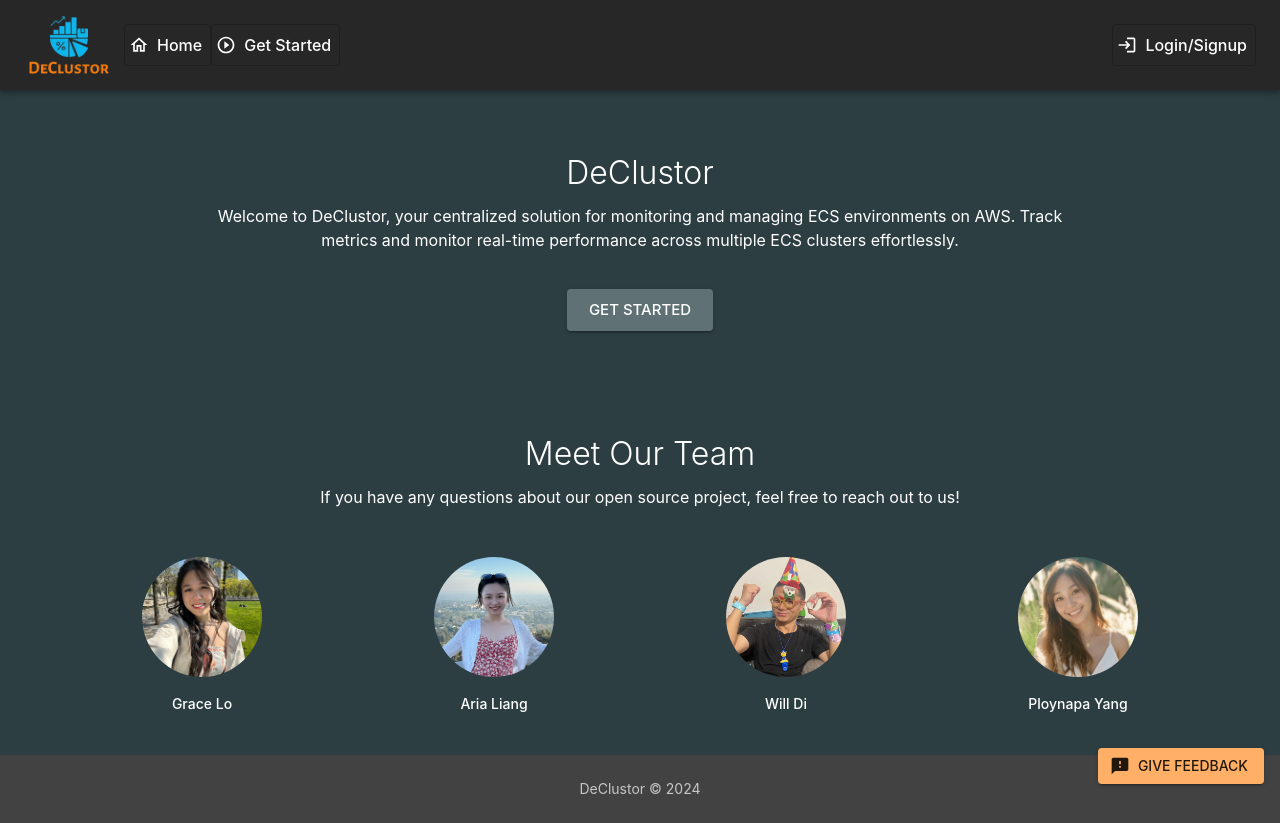
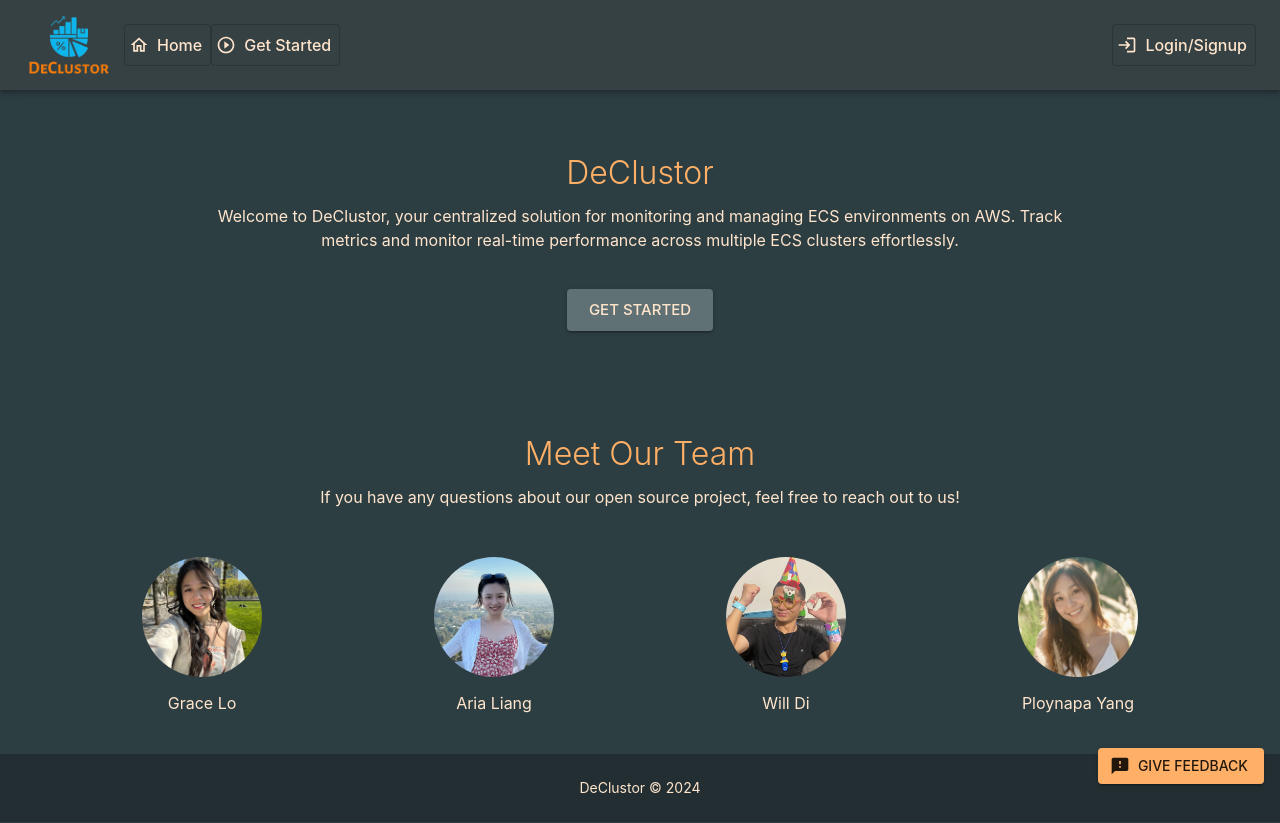
Before and after one commit to oslabs-beta/DeClustor, a React app in the folder client/: page / in a window 1280 px wide. Built offline with nearby package versions, Linux system fonts and the light colour scheme.

Commit message:
rescued ploy

```diff
--- a/client/src/App.js
+++ b/client/src/App.js
@@ -20,8 +20,6 @@
 import UserProfile from './pages/UserProfile';
 // import Overview from './pages/Overview';
 // import ClusterMetrics from './pages/ClusterMetrics';
-import Overview from './pages/Overview';
-import ClusterMetrics from './pages/ClusterMetrics';
 import Credentials from './pages/credentials';
 import { GoogleLogin } from '@react-oauth/google';
 
@@ -57,12 +55,12 @@
                 <Route path="/dashboard" element={<Dashboard />} />
                 {/* <Route path="/dashboard" element={<Overview />} /> */}
                 {/* <Route path="/clustermetics" element={<ClusterMetrics />} /> */}
-                <Route path="/dashboard" element={<Dashboard />}>
-                  <Route path="overview" element={<Overview />} />
-                  <Route path="cluster-metrics" element={<ClusterMetrics />} />
-                </Route>
+                {/* <Route path="/dashboard" element={<Dashboard />}> */}
+                  {/* <Route path="overview" element={<Overview />} />
+                  <Route path="cluster-metrics" element={<ClusterMetrics />} /> */}
+                {/* </Route> */}
+              <Route path="*" element={<Navigate to="/" replace />} />
               </Route>
-              <Route path="*" element={<Navigate to="/" replace />} />
               <Route path="/userprofile" element={<UserProfile />} />
             </Routes>
           </Box>
--- a/client/src/components/Navbar.jsx
+++ b/client/src/components/Navbar.jsx
@@ -16,7 +16,7 @@
 import LogoutIcon from '@mui/icons-material/Logout';
 import logo from '../assets/logo.png'
 
-const Navbar = ({ isSidebarOpen, setIsSidebarOpen , showSidebar = true , showSearch = true }) => {
+const Navbar = ({ isSidebarOpen, setIsSidebarOpen , showSidebar = true , showSearch = true , showNotification = true , showUser = true }) => {
     // theme setting
     const dispatch = useDispatch()
     const theme = useTheme()
@@ -75,11 +75,13 @@
             </IconButton>
 
             {/* notification icon button */}
+            {showNotification && (
             <IconButton>
             <Badge badgeContent={4} color="secondary">
                 <NotificationsOutlinedIcon sx={{ fontSize: '25px' }}/>
                 </Badge>
             </IconButton>
+             )}
 
               {/* setting icon button */}
             <IconButton>
@@ -87,11 +89,13 @@
             </IconButton>
 
             {/* profile icon button */}
+            {showUser && (
             <Tooltip title='Profile'>
             <IconButton onClick={() => navigate('/userprofile')}>
                 <PersonOutlinedIcon />
             </IconButton>
             </Tooltip>
+          )}
 
             {/* logout icon button */}
             <Tooltip title='Logout'>
--- a/client/src/components/footer.jsx
+++ b/client/src/components/footer.jsx
@@ -1,7 +1,9 @@
 import React from 'react';
-import { Box, Typography, Container } from '@mui/material';
+import { Box, Typography, Container ,useTheme } from '@mui/material';
 
 const Footer = (props) => {
+  const theme = useTheme();
+
   return (
     <Box
       component='footer'
@@ -10,15 +12,11 @@
         px: 2,
         mt: 'auto',
         textAlign: 'center',
-        backgroundColor: (theme) =>
-          theme.palette.mode === 'light'
-            ? theme.palette.grey[200]
-            : theme.palette.grey[800],
-        ...props.sx,
+        backgroundColor: theme.palette.primary[700],
       }}
     >
       <Container maxWidth='sm'>
-        <Typography variant='body2' color='textSecondary'>
+        <Typography variant='body2' color={theme.palette.secondary[100]}>
           DeClustor © {new Date().getFullYear()}
         </Typography>
       </Container>
--- a/client/src/pages/home.jsx
+++ b/client/src/pages/home.jsx
@@ -6,6 +6,7 @@
   AppBar,
   Toolbar,
   Typography,
+  useTheme
 } from '@mui/material';
 import { useNavigate } from 'react-router-dom';
 import nobglogo from '../assets/nobglogo.png';
@@ -16,10 +17,11 @@
 
 const Home = () => {
   const navigate = useNavigate();
+  const theme = useTheme();
 
   return (
     <>
-      <AppBar position='static'>
+      <AppBar position='static' sx={{ backgroundColor: theme.palette.primary[700] }} >
         <Toolbar>
           <Box sx={{ display: 'flex', alignItems: 'center', flexGrow: 1 }}>
             <img
@@ -36,6 +38,7 @@
                 fontSize: '1rem',
                 border: '1px solid rgba(0, 0, 0, 0.2)',
                 borderRadius: '4px',
+                color: theme.palette.secondary[100]
               }}
             >
               Home
@@ -49,6 +52,7 @@
                 fontSize: '1rem',
                 border: '1px solid rgba(0, 0, 0, 0.2)',
                 borderRadius: '4px',
+                color: theme.palette.secondary[100]
               }}
             >
               Get Started
@@ -63,6 +67,7 @@
               fontSize: '1rem',
               border: '1px solid rgba(0, 0, 0, 0.2)',
               borderRadius: '4px',
+              color: theme.palette.secondary[100]
             }}
           >
             Login/Signup
@@ -70,10 +75,10 @@
         </Toolbar>
       </AppBar>
       <Container maxWidth='md' sx={{ mt: 8, textAlign: 'center' }}>
-        <Typography variant='h2' gutterBottom>
+        <Typography variant='h2' gutterBottom color={theme.palette.secondary.main} >
           DeClustor
         </Typography>
-        <Typography variant='body1' gutterBottom>
+        <Typography variant='body1' gutterBottom color={theme.palette.secondary[100]} >
           Welcome to DeClustor, your centralized solution for monitoring and
           managing ECS environments on AWS. Track metrics and monitor real-time
           performance across multiple ECS clusters effortlessly.
@@ -83,7 +88,7 @@
           color='primary'
           size='large'
           onClick={() => navigate('/signup')}
-          sx={{ mt: 4 }}
+          sx={{ mt: 4 , color: theme.palette.secondary[100] }}
         >
           Get Started
         </Button>
--- a/client/src/pages/login.jsx
+++ b/client/src/pages/login.jsx
@@ -15,6 +15,7 @@
 import { useTheme } from '@mui/material/styles';
 // import { GoogleLogin } from '@react-oauth/google';
 import Google from '../assets/logingoogle.png';
+import Navbar from '../components/Navbar';
 
 const Login = () => {
   const [username, setUsername] = useState('');
@@ -99,6 +100,8 @@
   // };
 
   return (
+    <div>
+    <Navbar showSidebar={false} showSearch={false} showNotification={false} showUser={false} />
     <Container maxWidth="sm">
       <Box
         sx={{
@@ -189,6 +192,7 @@
         </Box>
       </Box>
     </Container>
+    </div>
   );
 };
 
--- a/client/src/pages/team.jsx
+++ b/client/src/pages/team.jsx
@@ -1,5 +1,5 @@
 import React from 'react';
-import { Box, Container, Typography, Grid, Avatar } from '@mui/material';
+import { Box, Container, Typography, Grid, Avatar , useTheme } from '@mui/material';
 import grace from '../assets/grace.png';
 import aria from '../assets/aria.png';
 import will from '../assets/will.png';
@@ -13,6 +13,8 @@
 ];
 
 const Team = () => {
+  const theme = useTheme();
+
   return (
     <Box
       sx={{
@@ -22,10 +24,10 @@
       }}
     >
       <Container maxWidth='lg'>
-        <Typography variant='h2' gutterBottom>
+        <Typography variant='h2' gutterBottom color={theme.palette.secondary.main}>
           Meet Our Team
         </Typography>
-        <Typography variant='body1' gutterBottom>
+        <Typography variant='body1' gutterBottom color={theme.palette.secondary[100]}>
           If you have any questions about our open source project, feel free to
           reach out to us!
         </Typography>
@@ -37,8 +39,8 @@
                 alt={member.name}
                 sx={{ width: 120, height: 120, mx: 'auto', mb: 2 }}
               />
-              <Typography variant='h6'>{member.name}</Typography>
-              <Typography variant='body2' color='textSecondary'>
+              <Typography variant='h5' sx= {{ color: theme.palette.secondary[100] }} >{member.name}</Typography>
+              <Typography variant='body2'>
                 {member.role}
               </Typography>
             </Grid>
```
